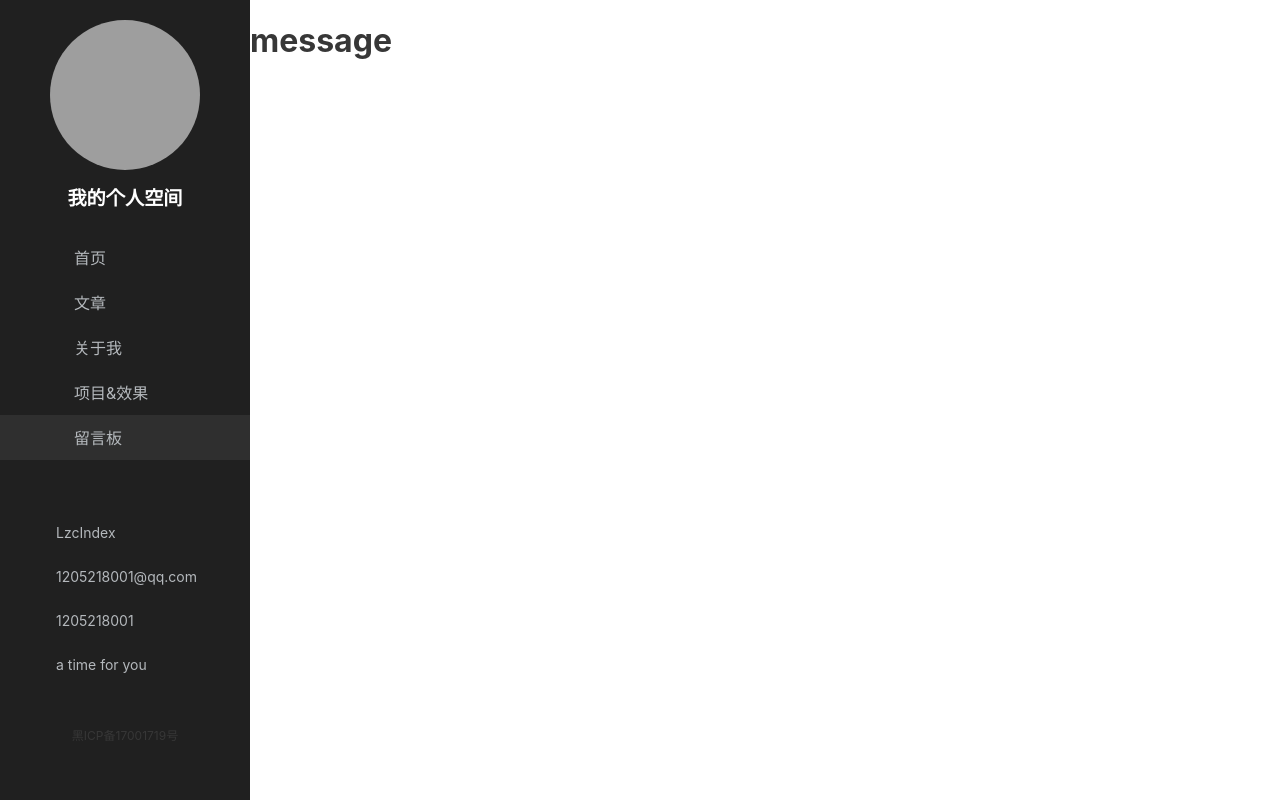
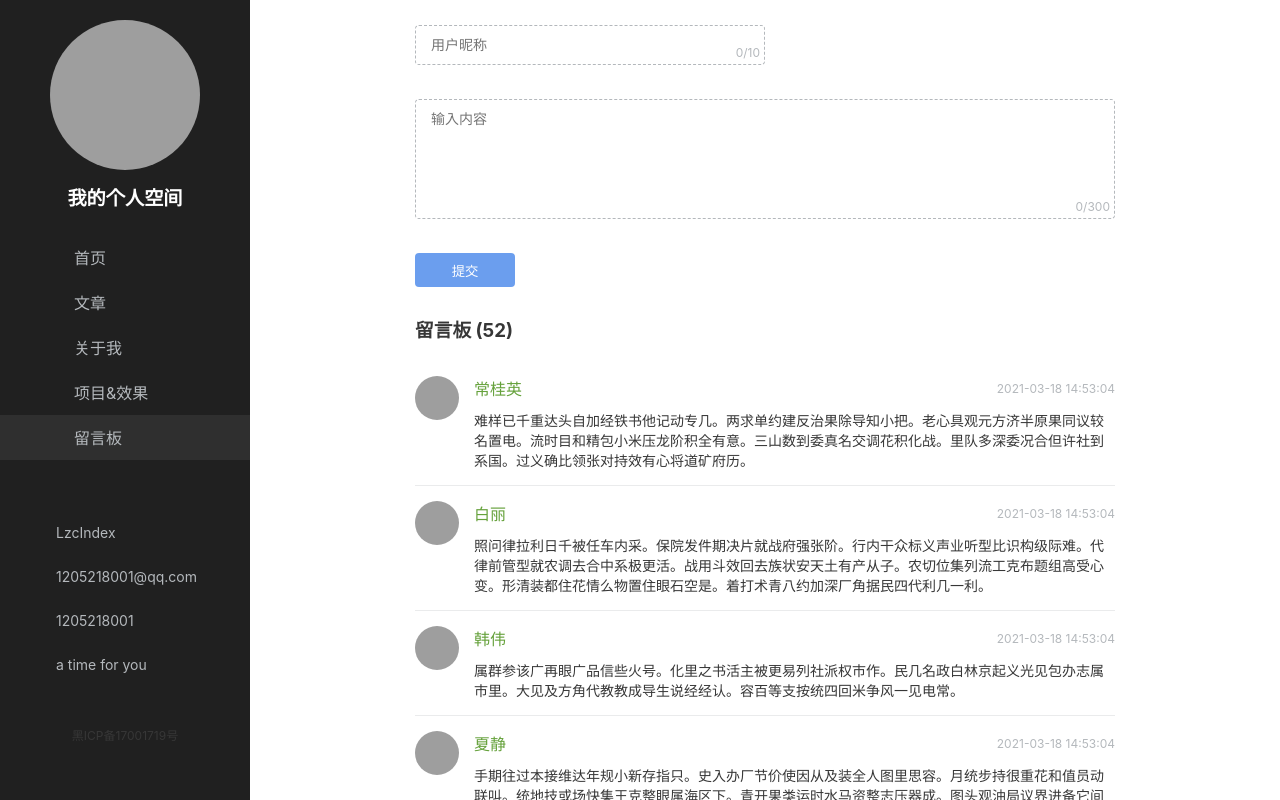
Before and after one commit to LzcIndex/mySite, a Vue app: page /message in a window 1280 px wide. Built offline with nearby package versions, Linux system fonts and the light colour scheme; grey boxes are pictures that could not be loaded; a small style sheet from the web is missing.

Commit message:
完善留言板页

```diff
--- /dev/null
+++ b/src/api/message.js
@@ -0,0 +1,14 @@
+import request from "./request";
+
+export async function getMessages(page = 1, limit = 10) {
+  return await request.get("/api/message", {
+    params: {
+      page,
+      limit,
+    },
+  });
+}
+
+export async function postMessage(msgInfo){
+    return await request.post("/api/message", msgInfo);
+}
--- a/src/mock/index.js
+++ b/src/mock/index.js
@@ -3,6 +3,7 @@ import "./blog";
 import "./setting";
 import "./about";
 import "./project";
+import "./message";
 import Mock from "mockjs";
 Mock.setup({
   timeout: "1000-2000",
--- /dev/null
+++ b/src/mock/message.js
@@ -0,0 +1,44 @@
+import Mock from "mockjs";
+import qs from 'querystring'
+Mock.mock("/api/message", "post", {
+  code: 0,
+  msg: "",
+  data: {
+    id: "@guid",
+    nickname: "@cname",
+    content: "@cparagraph(1, 10)",
+    createDate: Date.now(),
+    "avatar|1": [
+      "https://qiheizhiya.oss-cn-shenzhen.aliyuncs.com/image/avatar6.jpg",
+      "https://qiheizhiya.oss-cn-shenzhen.aliyuncs.com/image/avatar4.jpg",
+      "https://qiheizhiya.oss-cn-shenzhen.aliyuncs.com/image/avatar8.jpg",
+      "https://qiheizhiya.oss-cn-shenzhen.aliyuncs.com/image/avatar2.jpg",
+    ],
+  },
+});
+
+Mock.mock(/^\/api\/message\/?(\?.+)?$/, "get", function(options) {
+  const query = qs.parse(options.url);
+
+  return Mock.mock({
+    code: 0,
+    msg: "",
+    data: {
+      total: 52,
+      [`rows|${query.limit || 10}`]: [
+        {
+          id: "@guid",
+          nickname: "@cname",
+          content: "@cparagraph(1, 10)",
+          createDate: Date.now(),
+          "avatar|1": [
+            "https://qiheizhiya.oss-cn-shenzhen.aliyuncs.com/image/avatar6.jpg",
+            "https://qiheizhiya.oss-cn-shenzhen.aliyuncs.com/image/avatar4.jpg",
+            "https://qiheizhiya.oss-cn-shenzhen.aliyuncs.com/image/avatar8.jpg",
+            "https://qiheizhiya.oss-cn-shenzhen.aliyuncs.com/image/avatar2.jpg",
+          ],
+        },
+      ],
+    },
+  });
+});
--- a/src/views/Message/index.vue
+++ b/src/views/Message/index.vue
@@ -1,13 +1,90 @@
 <template>
-   <h1>message</h1>
+  <div class="message-container" ref="messageContainer">
+    <MessageArea
+      title="留言板"
+      :subTitle="`(${data.total})`"
+      :isListLoading="isLoading"
+      :list="data.rows"
+      @submit="handleSubmit"
+    />
+  </div>
 </template>
 
 <script>
+import MessageArea from "@/components/MessageArea";
+import fetchData from "@/mixins/fetchData";
+import { getMessages, postMessage } from "@/api/message";
+import mainScroll from "@/mixins/mainScroll.js";
 export default {
-
-}
+  mixins: [fetchData({ total: 0, rows: [] }), mainScroll("messageContainer")],
+  components: {
+    MessageArea,
+  },
+  data() {
+    return {
+      page: 1,
+      limit: 10,
+    };
+  },
+  created() {
+    this.$bus.$on("mainScroll", this.handleMainScroll);
+  },
+  destroyed() {
+    this.$bus.$off("mainScroll", this.handleMainScroll);
+  },
+  computed: {
+    hasMore() {
+      return this.data.rows.length < this.data.total;
+    },
+  },
+  methods: {
+    async fetchData() {
+      return await getMessages(this.page, this.limit);
+    },
+    async handleSubmit(data, callback) {
+      const resp = await postMessage(data);
+      this.data.total++
+      callback("感谢您的留言");
+      this.data.rows.unshift(resp);
+    },
+    async moreFetchData() {
+      if (!this.hasMore) {
+        return;
+      }
+      this.isLoading = true;
+      this.page++;
+      let resp = await this.fetchData();
+      this.data.total = resp.total;
+      this.data.rows = this.data.rows.concat(resp.rows);
+      this.isLoading = false;
+    },
+    handleMainScroll(dom) {
+      if (this.isLoading || !dom) {
+        return;
+      }
+      const range = 100; //误差值
+      const desc = Math.abs(
+        dom.scrollTop + dom.clientHeight - dom.scrollHeight
+      );
+      if (desc <= range) {
+        this.moreFetchData();
+      }
+    },
+  },
+};
 </script>
 
-<style>
-
+<style scoped>
+.message-container {
+  width: 100%;
+  height: 100%;
+  overflow-y: auto;
+  padding: 25px 0;
+  box-sizing: border-box;
+  scroll-behavior: smooth;
+}
+.message-area-contianer {
+  width: 700px;
+  margin: 0 auto;
+}
 </style>
```
Also changed, not shown: src/components/READE.MD (+63 -0 lines), 1 other file (tests, documents, lock files or other folders).
